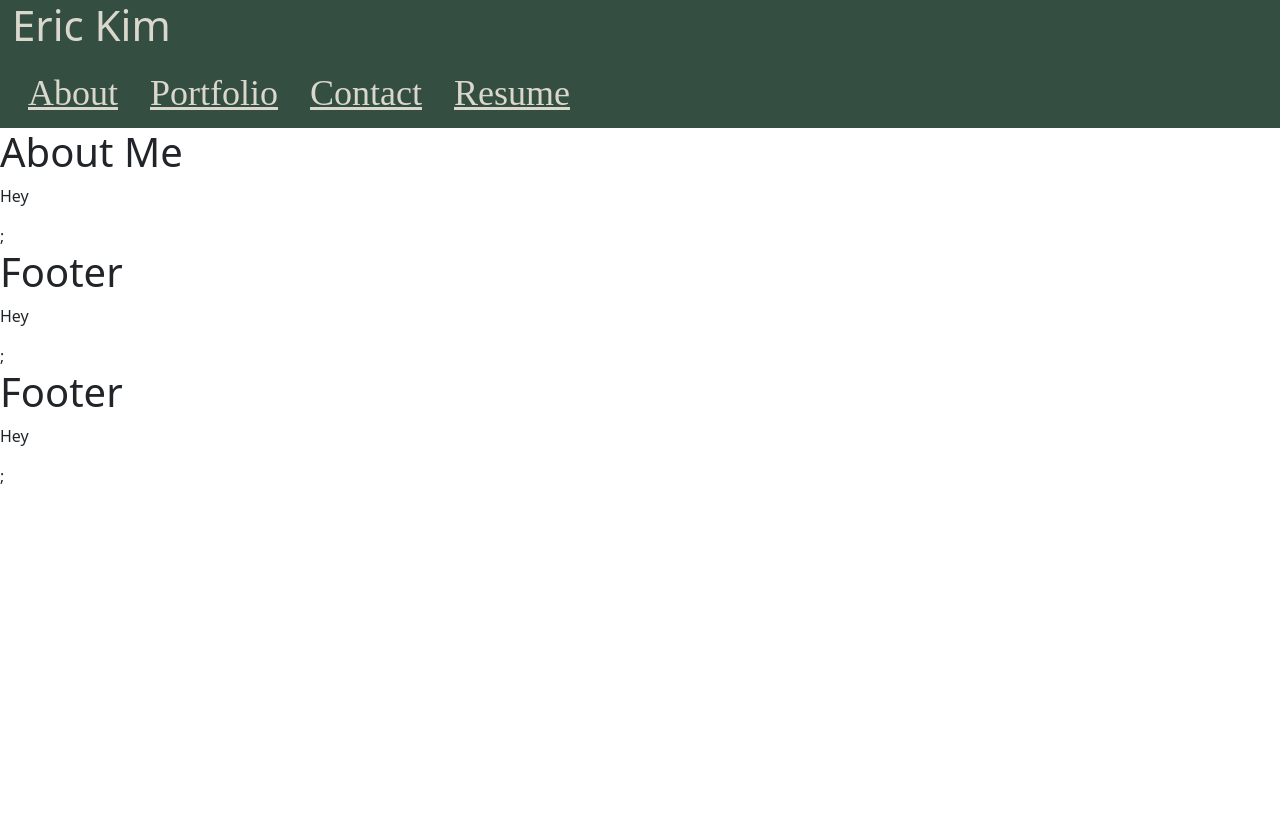
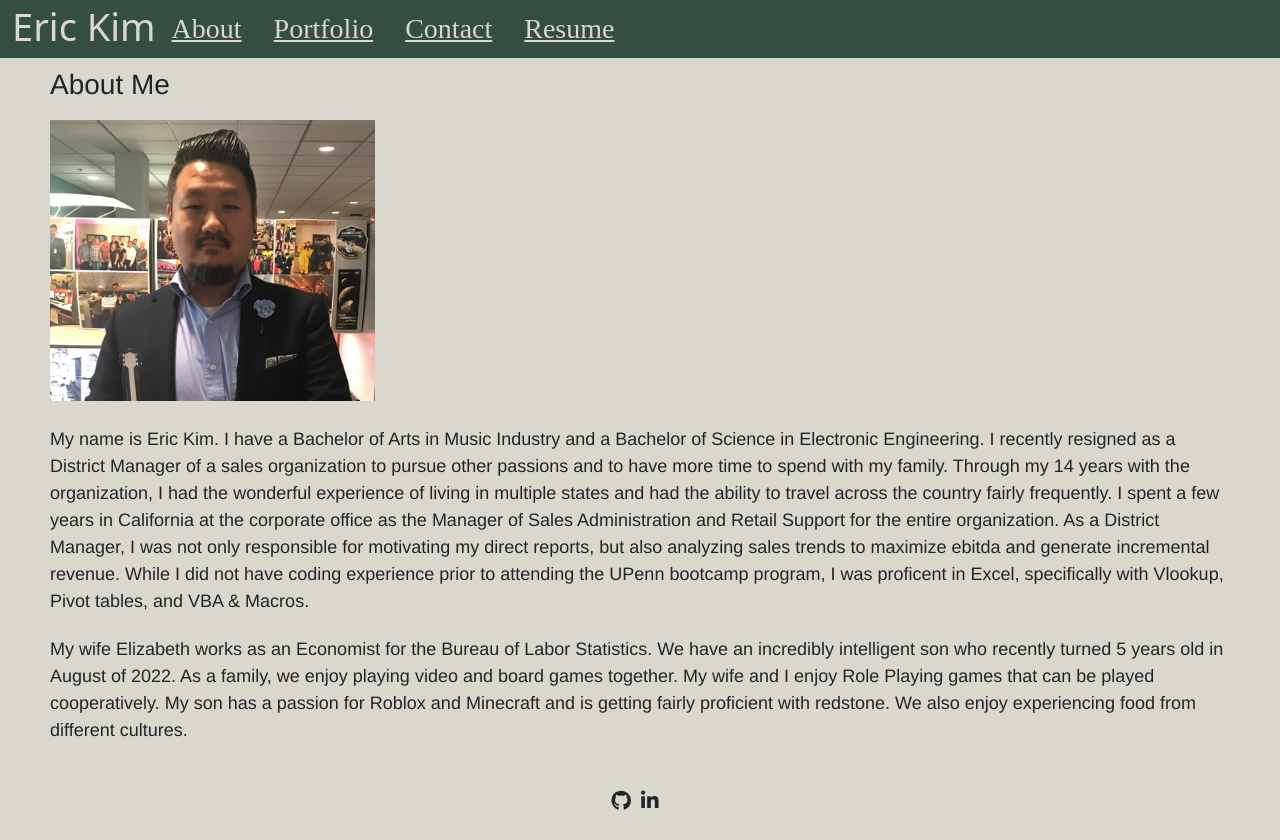
Before and after one commit to EricKim86/react-portfolio, a React (Create React App) app: page / in a window 1280 px wide. Before the commit the page ends 800 px from the top, so only its background shows below. Built offline with nearby package versions, Linux system fonts and the light colour scheme.

Commit message:
updated About Me and included footer font-awesome icons

```diff
--- a/public/index.html
+++ b/public/index.html
@@ -12,6 +12,7 @@
     <link rel="apple-touch-icon" href="%PUBLIC_URL%/logo192.png" />
     <link rel="manifest" href="%PUBLIC_URL%/manifest.json" />
     <link rel="stylesheet" href="https://cdn.jsdelivr.net/npm/bootstrap@5.1.3/dist/css/bootstrap.min.css">
+    <link rel="stylesheet" href="https://cdnjs.cloudflare.com/ajax/libs/font-awesome/6.2.1/css/all.min.css">
 
     <title>React Portfolio</title>
   </head>
--- a/src/App.js
+++ b/src/App.js
@@ -1,13 +1,20 @@
 import React from "react";
 import Header from "./components/Header";
-import Project from "./components/Project";
+// import Project from "./components/Project";
 import Footer from "./components/Footer";
 
+const styles = {
+    body: {
+      background: '#dad7cd',
+      height: '100vh',
+    },
+}
+
 const App = () =>
-<div>
-<Header/>;
-<Project/>;
-<Footer/>;
+<div style={styles.body}>
+<Header/>
+{/* <Project/>; */}
+<Footer/>
 </div>
 
 export default App;
--- a/src/components/Footer.js
+++ b/src/components/Footer.js
@@ -1,12 +1,23 @@
 import React from 'react';
+
+const styles = {
+  footer: {
+    display: 'flex',
+    flexWrap: 'wrap',
+    justifyContent: 'center',
+    height: '10vh',
+    background: '#dad7cd',
+  },
+  space: {
+    padding: '40px 10px 0 0'
+  }
+};
 
 export default function Footer() {
   return (
-    <div>
-      <h1>Footer</h1>
-      <p>
-      Hey
-      </p>
+    <div style={styles.footer}>
+      <i style={styles.space} class="fa-brands fa-github fa-lg"></i>
+      <i style={styles.space} class="fab fa-linkedin-in fa-lg"></i>
     </div>
   );
 }
--- a/src/components/Navigation.js
+++ b/src/components/Navigation.js
@@ -3,18 +3,19 @@ import React from 'react';
 const styles = {
   navigation: {
     background: '#344e41',
-    display: 'flex-end',
+    display: 'flex',
+    alignItems: 'flex-end',
     flexWrap: 'wrap',
   },
   link: {
     color: '#dad7cd',
-    fontSize: '36px',
+    fontSize: '28px',
     fontFamily:'Playfair',
     textDecoration: 'underline',
   },
   header: {
     color: '#dad7cd',
-    fontSize: '42px',
+    fontSize: '38px',
   }
 };
 
--- a/src/components/Project.js
+++ b/src/components/Project.js
@@ -1,9 +1,10 @@
-import React from 'react';
+// import React, { useState } from 'react';
+// import Navigation from './Navigation';
 
-export default function Footer() {
+export default function Project() {
   return (
     <div>
-      <h1>Footer</h1>
+      <h1>Project</h1>
       <p>
       Hey
       </p>
--- a/src/components/pages/About.js
+++ b/src/components/pages/About.js
@@ -1,11 +1,44 @@
 import React from 'react';
+import profileImage from '../../images/profile.png'
+
+const styles = {
+  h1: {
+    fontFamily: 'Helvetica',
+    fontSize: '28px',
+    padding: '10px 50px 0 50px',
+  },
+  p: {
+    fontFamily: 'Helvetica',
+    fontSize: '18px',
+    padding: '5px 50px 0 50px',
+  },
+  image: {
+    padding: '10px 0 20px 50px',
+    width: '375px',
+    height: '311px',
+  },
+};
 
 export default function About() {
   return (
-    <div>
-      <h1>About Me</h1>
-      <p>
-      Hey
+    <div style={styles.body}>
+      <h1 style={styles.h1}>About Me</h1>
+      <img style={styles.image} src={profileImage} alt="profile" />
+      <p style={styles.p}>
+        My name is Eric Kim.  I have a Bachelor of Arts in Music Industry and a Bachelor of Science in Electronic Engineering.
+        I recently resigned as a District Manager of a sales organization to pursue other passions and to have more time to
+        spend with my family.  Through my 14 years with the organization, I had the wonderful experience of living in multiple
+        states and had the ability to travel across the country fairly frequently.  I spent a few years in California at the
+        corporate office as the Manager of Sales Administration and Retail Support for the entire organization.  As a District
+        Manager, I was not only responsible for motivating my direct reports, but also analyzing sales trends to maximize ebitda
+        and generate incremental revenue.  While I did not have coding experience prior to attending the UPenn bootcamp program,
+        I was proficent in Excel, specifically with Vlookup, Pivot tables, and VBA & Macros.
+      </p>
+      <p style={styles.p}>
+        My wife Elizabeth works as an Economist for the Bureau of Labor Statistics.  We have an incredibly intelligent son who recently
+        turned 5 years old in August of 2022.  As a family, we enjoy playing video and board games together.  My wife and I enjoy
+        Role Playing games that can be played cooperatively.  My son has a passion for Roblox and Minecraft and is getting fairly proficient
+        with redstone.  We also enjoy experiencing food from different cultures.
       </p>
     </div>
   );
```
Also changed, not shown: src/images/profile.png (added).
